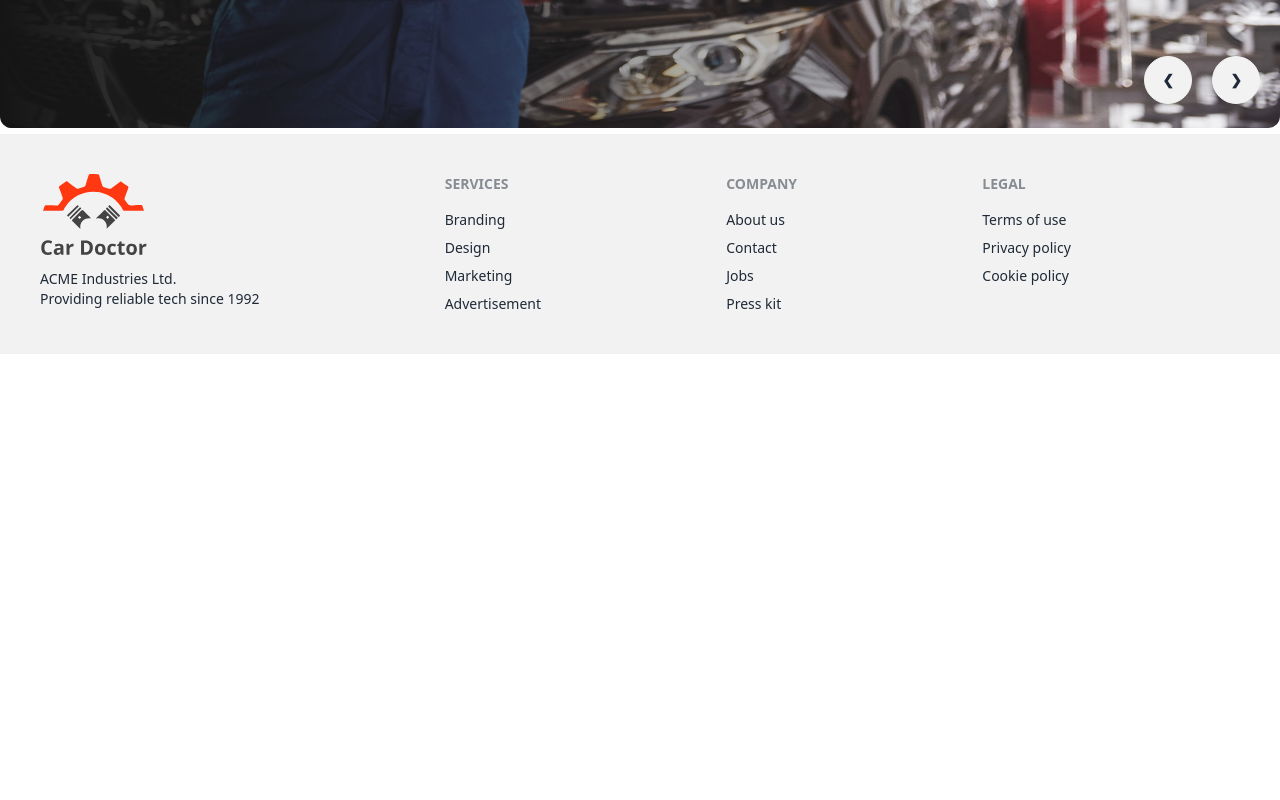
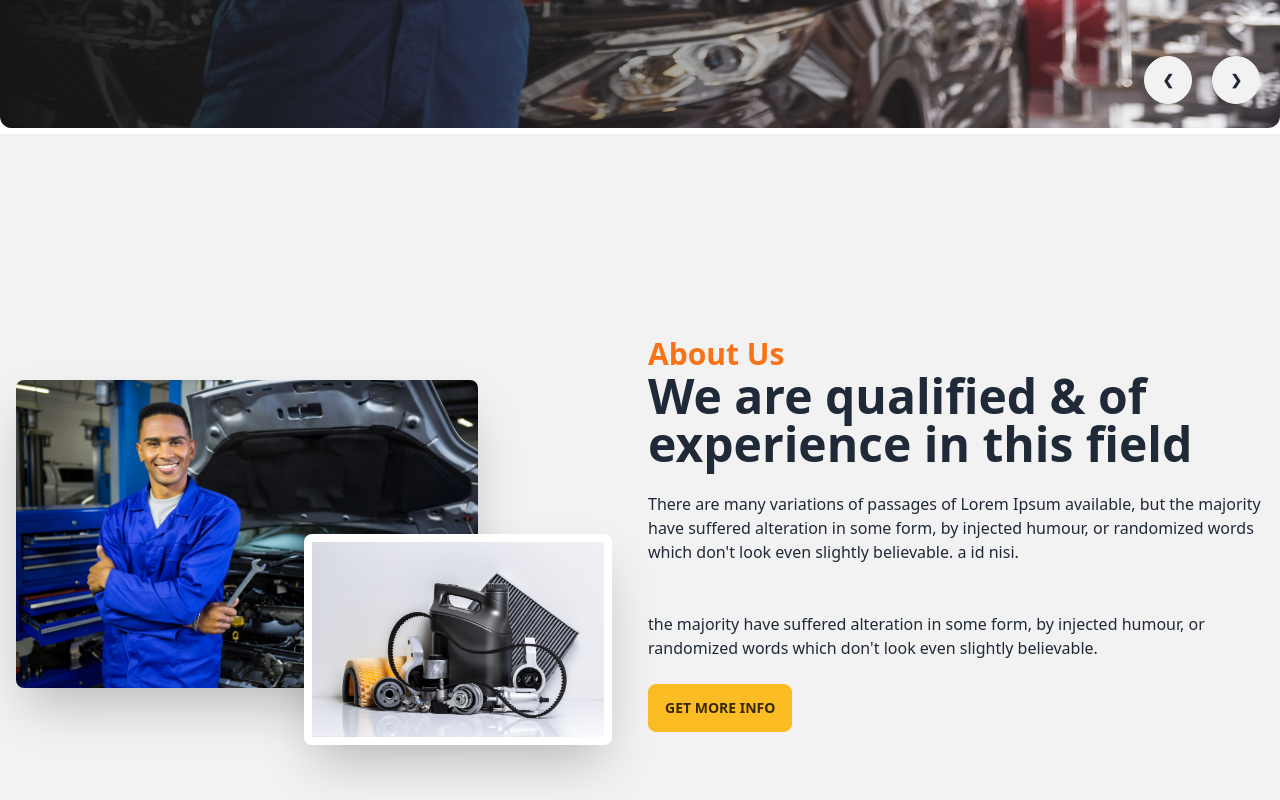
Before and after one commit to habib33-3/car-doctor-client, a React (Vite) app: page / in a window 1280 px wide. Shown: the part 600-1400 px from the top of the page. Before the commit the page ends 954 px from the top, so only its background shows below. Built offline with nearby package versions, Linux system fonts and the light colour scheme.

Commit message:
about us section

```diff
--- /dev/null
+++ b/src/pages/Home/About/About.jsx
@@ -0,0 +1,41 @@
+import person from "../../../assets/images/about_us/person.jpg";
+import parts from "../../../assets/images/about_us/parts.jpg";
+
+const About = () => {
+  return (
+    <div className="hero min-h-screen bg-base-200">
+      <div className="hero-content flex-col lg:flex-row">
+        <div className="lg:w-1/2 relative">
+          <img
+            src={person}
+            className="w-3/4 rounded-lg shadow-2xl"
+          />
+          <img
+            src={parts}
+            className="w-1/2 rounded-lg shadow-2xl absolute top-1/2 right-5 border-8 border-white"
+          />
+        </div>
+        <div className="lg:w-1/2 space=y-5">
+          <h3 className="text-3xl text-orange-500 font-bold ">About Us</h3>
+          <h1 className="text-5xl font-bold">
+            We are qualified & of experience in this field
+          </h1>
+          <p className="py-6">
+            There are many variations of passages of Lorem Ipsum available, but
+            the majority have suffered alteration in some form, by injected
+            humour, or randomized words which don{"'"}t look even slightly
+            believable. a id nisi.
+          </p>
+          <p className="py-6">
+            the majority have suffered alteration in some form, by injected
+            humour, or randomized words which don{"'"}t look even slightly
+            believable.
+          </p>
+          <button className="btn btn-warning">Get More Info</button>
+        </div>
+      </div>
+    </div>
+  );
+};
+
+export default About;
--- a/src/pages/Home/Home.jsx
+++ b/src/pages/Home/Home.jsx
@@ -1,9 +1,11 @@
+import About from "./About/About";
 import Banner from "./Banner/Banner";
 
 const Home = () => {
   return (
     <div>
       <Banner />
+      <About />
     </div>
   );
 };
```
